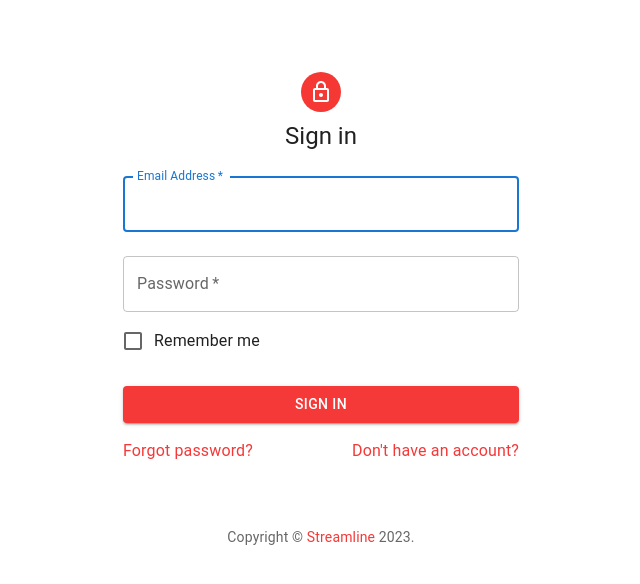
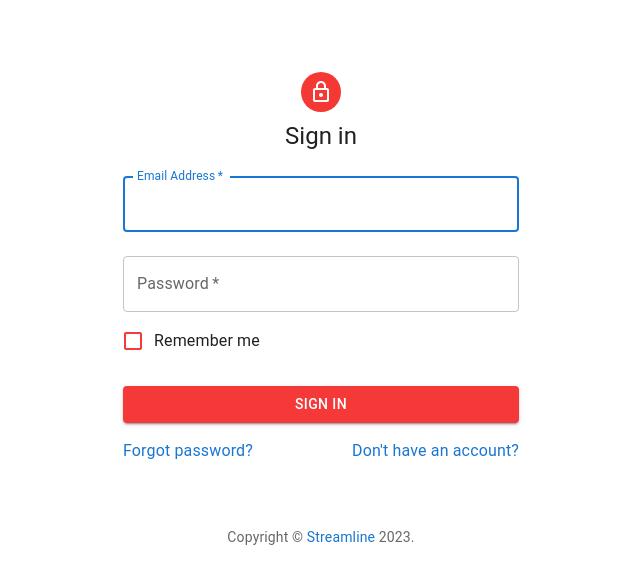
Before and after one commit to Joshdb-18/Streamline_Frontend, a Next.js app: page /signin in a window 1280 px wide. Shown: the top 584 px of the page, without its empty margins (319-959 px from the left). Built offline with nearby package versions, Linux system fonts and the light colour scheme.

Commit message:
fix signin and signup color :white_check_mark:

```diff
--- a/pages/signin.js
+++ b/pages/signin.js
@@ -19,7 +19,7 @@
       {'Copyright © '}
       <Link legacyBehavior href="/">
       <a style={{
-        color: '#F53838',
+        color: '#1976D2',
         textDecoration: 'none',
       }}>
         Streamline
@@ -83,7 +83,7 @@
               autoComplete="current-password"
             />
             <FormControlLabel
-              control={<Checkbox value="remember" color="primary" />}
+              control={<Checkbox value="remember" color="primary" style={{ color: '#F53838' }} />}
               label="Remember me"
             />
             <Button
@@ -104,7 +104,7 @@
               <Grid item xs>
                 <Link legacyBehavior href="#" variant="body2">
                   <a style={{
-                    color: '#F53838',
+                    color: '#1976D2',
                     textDecoration: 'none',
                   }}>
                     Forgot password?
@@ -114,7 +114,7 @@
               <Grid item>
               <Link legacyBehavior href="/signup" variant="body2">
                   <a style={{
-                    color: '#F53838',
+                    color: '#1976D2',
                     textDecoration: 'none',
                     }}>
                     Don't have an account?
--- a/pages/signup.js
+++ b/pages/signup.js
@@ -18,7 +18,7 @@
       {'Copyright © '}
       <Link legacyBehavior href="/">
       <a style={{
-        color: '#F53838',
+        color: '#1976D2',
         textDecoration: 'none',
       }}>
         Streamline
@@ -113,7 +113,7 @@
               <Grid item>
                 <Link legacyBehavior href="/signin" variant="body2">
                   <a style={{
-                    color: '#F53838',
+                    color: '#1976D2',
                     textDecoration: 'none',
                     }}>
                   Already have an account? Sign in
```
